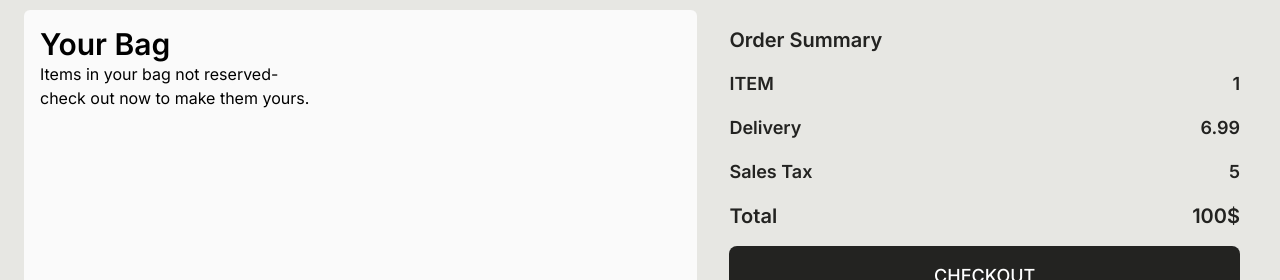
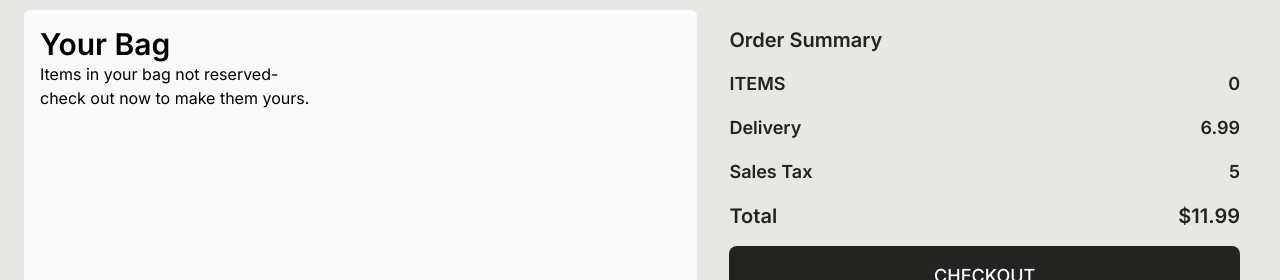
Before and after one commit to Azymi4231/Kicks, a Next.js app: page /cart in a window 1280 px wide. Shown: the part 222-502 px from the top of the page. Built offline with nearby package versions, Linux system fonts and the light colour scheme.

Commit message:
Calculate Sum

```diff
--- a/src/features/cart/pages/cart-page.tsx
+++ b/src/features/cart/pages/cart-page.tsx
@@ -8,6 +8,17 @@ import { useSelector } from "react-redux";
 import { RootState } from "@/redux/store";
 const CartPage = () => {
   const UserProducts = useSelector((state: RootState) => state.product);
+
+  const calculateTotalPrice = () => {
+    const productTotal = UserProducts.reduce(
+      (total, item) => total + item.price,
+      0
+    );
+    const deliveryFee = 6.99;
+    const salesTax = 5;
+    return productTotal + deliveryFee + salesTax;
+  };
+
   return (
     <div className="flex flex-col gap-4 ">
       <div className=" text-DarkGray flex flex-col gap-2 font-semibold">
@@ -54,8 +65,8 @@ const CartPage = () => {
           {checkout.map((item, id) => (
             <div className="flex text-lg flex-col gap-4">
               <div className="flex felx-row justify-between">
-                <p>ITEM</p>
-                <p>1</p>
+                <p>ITEMS</p>
+                <p>{UserProducts.length}</p>
               </div>
               <div className="flex felx-row justify-between">
                 <p>Delivery </p>
@@ -67,7 +78,7 @@ const CartPage = () => {
               </div>
               <div className="flex felx-row justify-between text-xl">
                 <p>Total</p>
-                <p>100$</p>
+                <p>${calculateTotalPrice()}</p>
               </div>
               <button className="bg-DarkGray text-White py-2 text-sm font-medium rounded-lg lg:py-4 lg:text-lg">
                 CHECKOUT
```
